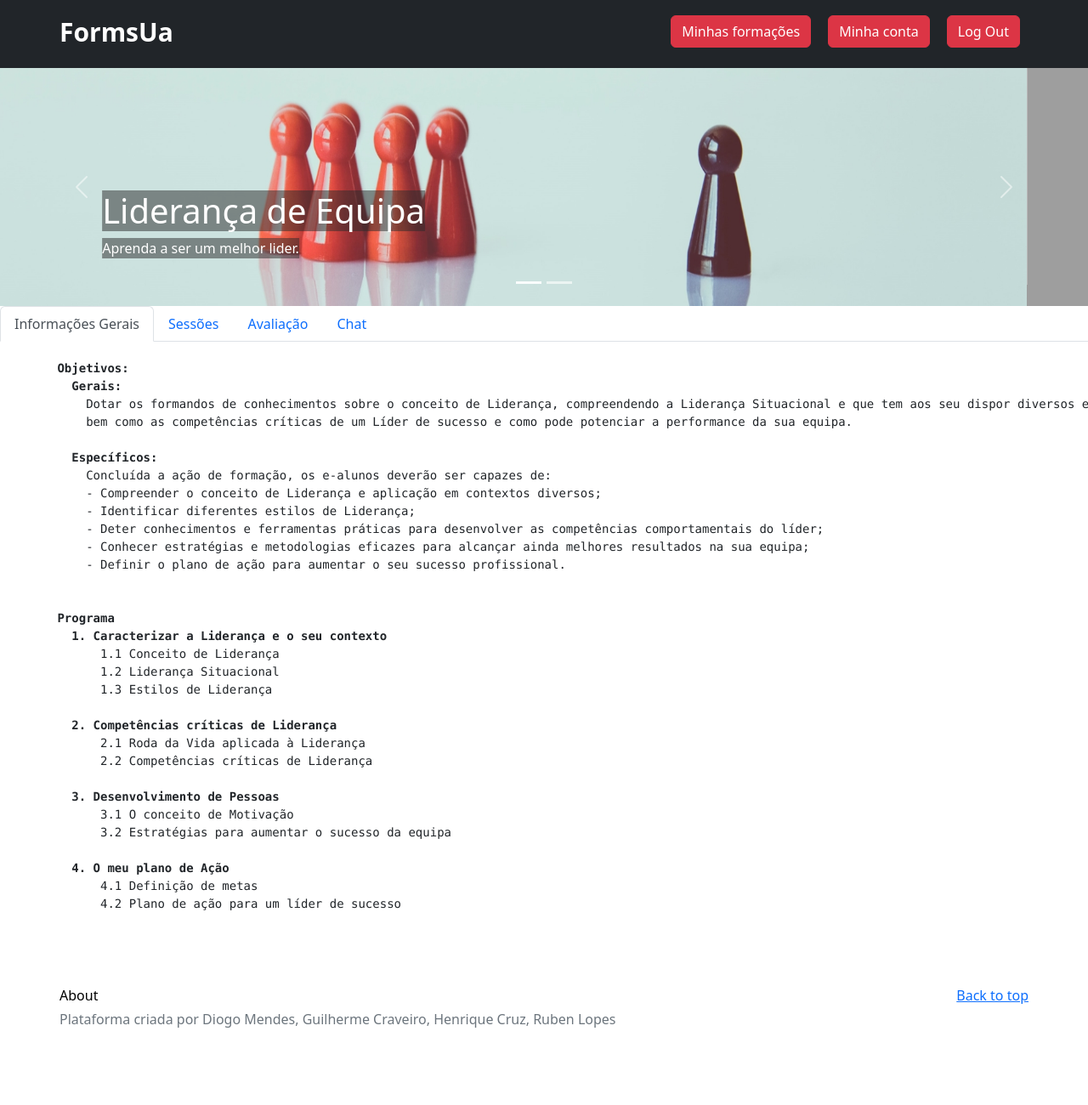
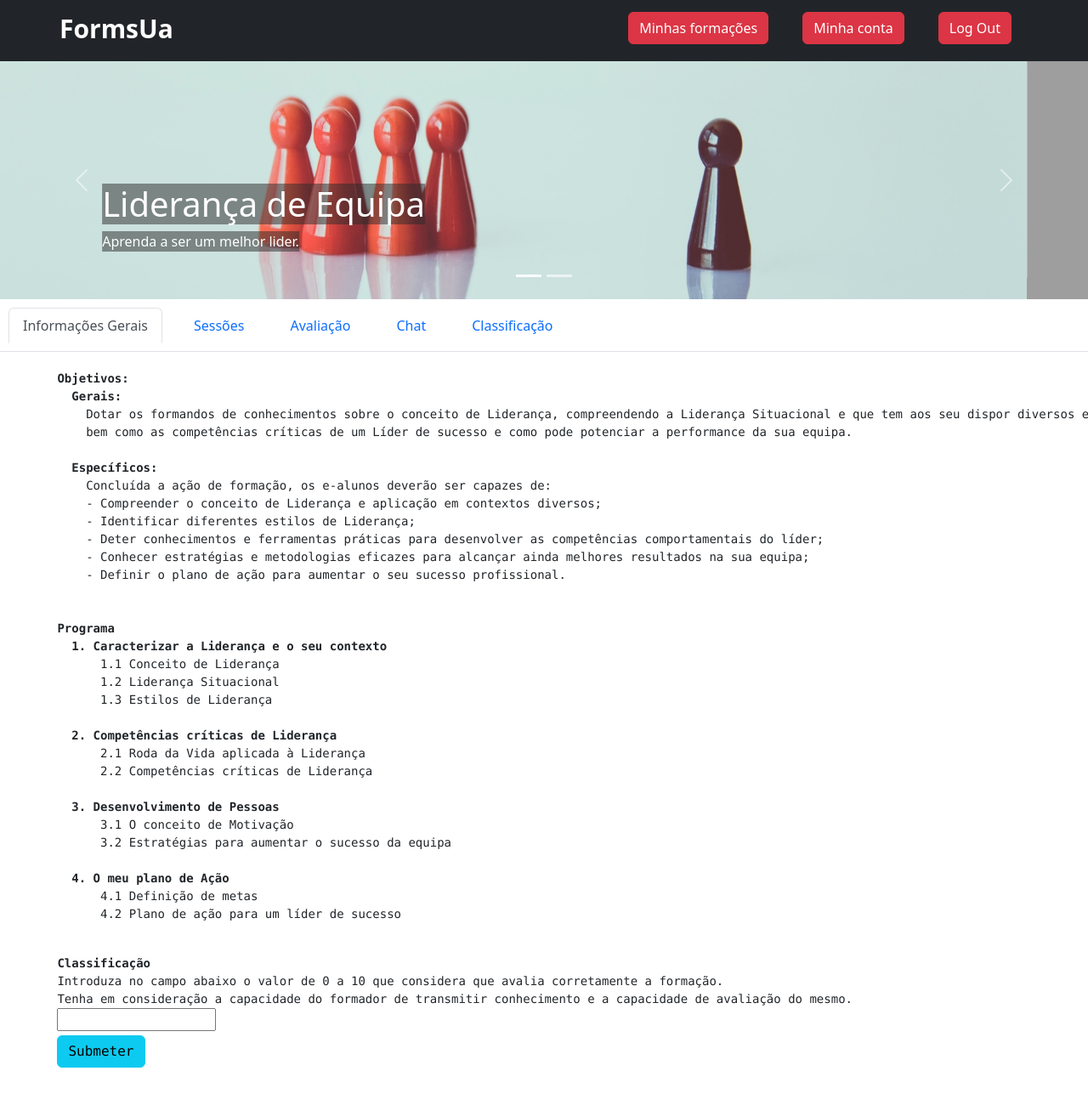
Before and after one commit to MVD99/as, a plain HTML site: page html/form1.html in a window 1280 px wide. Shown: the top 1300 px of the page at 85% size. Before the commit the page ends 1259 px from the top, so only its background shows below. Drawn offline with nearby package versions, Linux system fonts and the light colour scheme; grey boxes are pictures that could not be loaded.

Commit message:
navbar fixed and evaluation added

```diff
--- a/html/form1.html
+++ b/html/form1.html
@@ -9,9 +9,13 @@
 <title>Liderança</title>
 
     <style>
+      .nav-item{
+        padding:10px;
+      }
       .navbar {
         --bs-navbar-padding-y: 0.5rem;
         }
+
       .bd-placeholder-img {
         font-size: 1.125rem;
         text-anchor: middle;
@@ -94,7 +98,7 @@
 
     <header>
       <nav class="navbar navbar-expand-sm navbar-dark bg-dark shadow-sm">
-      <div class="container">
+      <div class="container" style="height: 3.5rem;">
             <a href="#" class="navbar-brand d-flex align-items-center">
               <strong class="text2" style="font-size:30px">FormsUa</strong>
             </a>
@@ -170,6 +174,9 @@
     </li>
     <li class="nav-item">
       <a class="nav-link" href="https://localhost:44374" target="_blank">Chat</a>
+    </li>
+    <li class="nav-item" role="presentation">
+      <button class="nav-link" id="contact-tab" data-bs-toggle="tab" data-bs-target="#class-tab-pane" type="button" role="tab" aria-controls="contact-tab-pane" aria-selected="false">Classificação</button>
     </li>
   </ul>
   <div class="tab-content" id="myTabContent">
@@ -311,6 +318,15 @@
           emitido de acordo com os requisitos legais em vigor, que será disponibilizado na área do e-aluno no site da FormsUA até um prazo máximo de 15 dias após a conclusão da ação de formação.
       </pre>
     </div>
+    <div class="tab-pane fade show active" id="home-tab-pane" role="tabpanel" aria-labelledby="home-tab" tabindex="0">
+      <pre>
+        <b>Classificação</b>
+        Introduza no campo abaixo o valor de 0 a 10 que considera que avalia corretamente a formação.
+        Tenha em consideração a capacidade do formador de transmitir conhecimento e a capacidade de avaliação do mesmo.
+        <input type="text" id="class" name="class" value="">
+        <button class="btn btn-info" type="button" data-toggle="modal" data-target="#class" style="margin-top: 5px;">Submeter</button>
+      </pre>
+    </div>
   </div>
 </main>
 
```
Also changed, not shown: html/formadores.html (+10 -2 lines), html/formando.html (+1 -1 lines).
